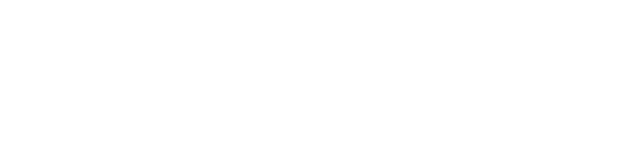
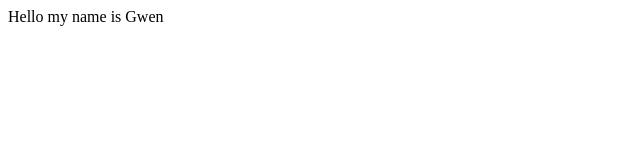
Before and after one commit to GwenL3013/portfolio-project, a website: page index.html in a window 1280 px wide. Shown: the whole page, without its empty margins (0-640 px from the left). Drawn offline with Linux system fonts and the light colour scheme.

Commit message:
Add intro text

```diff
--- a/index.html
+++ b/index.html
@@ -8,6 +8,7 @@
   </head>
 
   <body>
+    Hello my name is Gwen
     <script src="script.js"></script>
   </body>
 </html>
```
